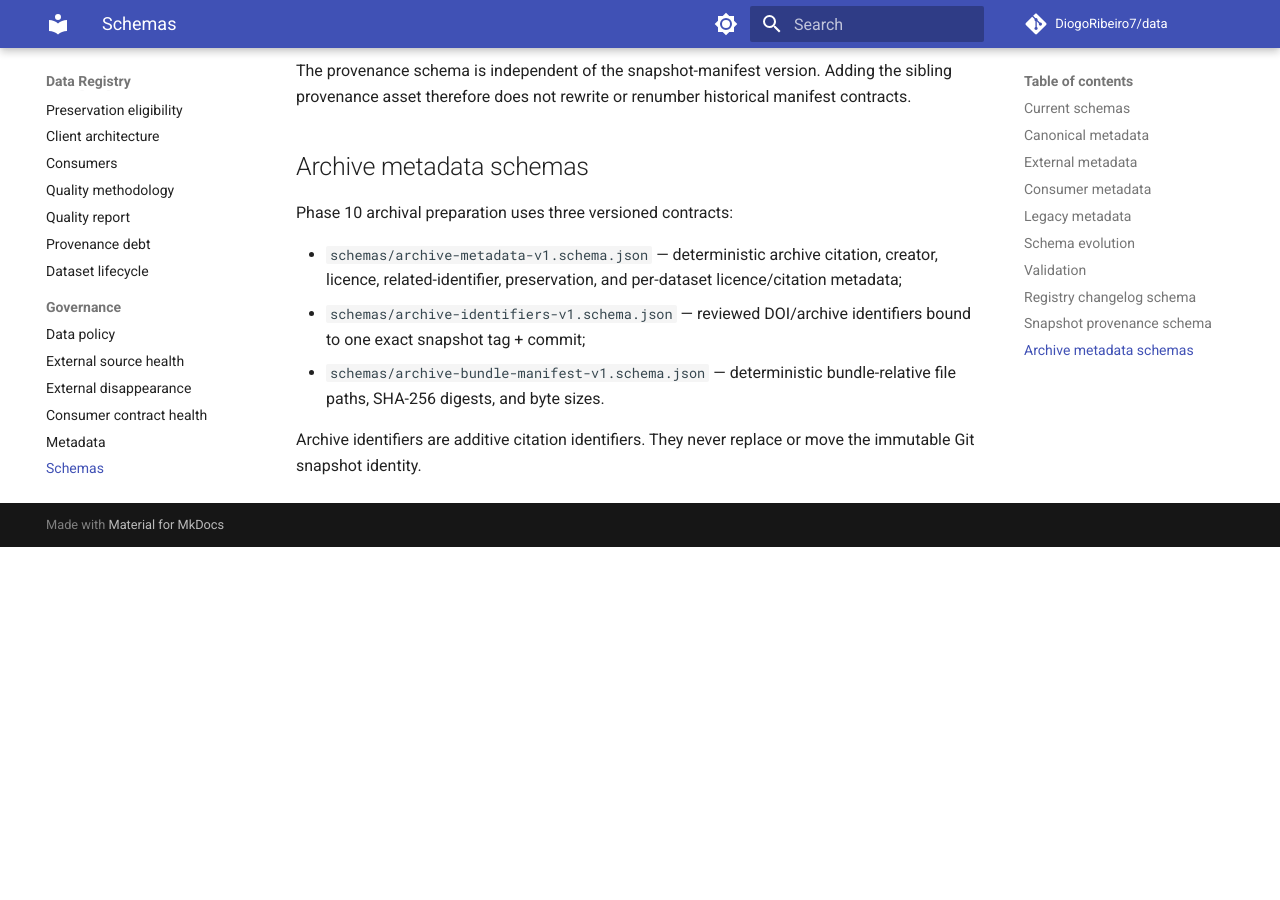
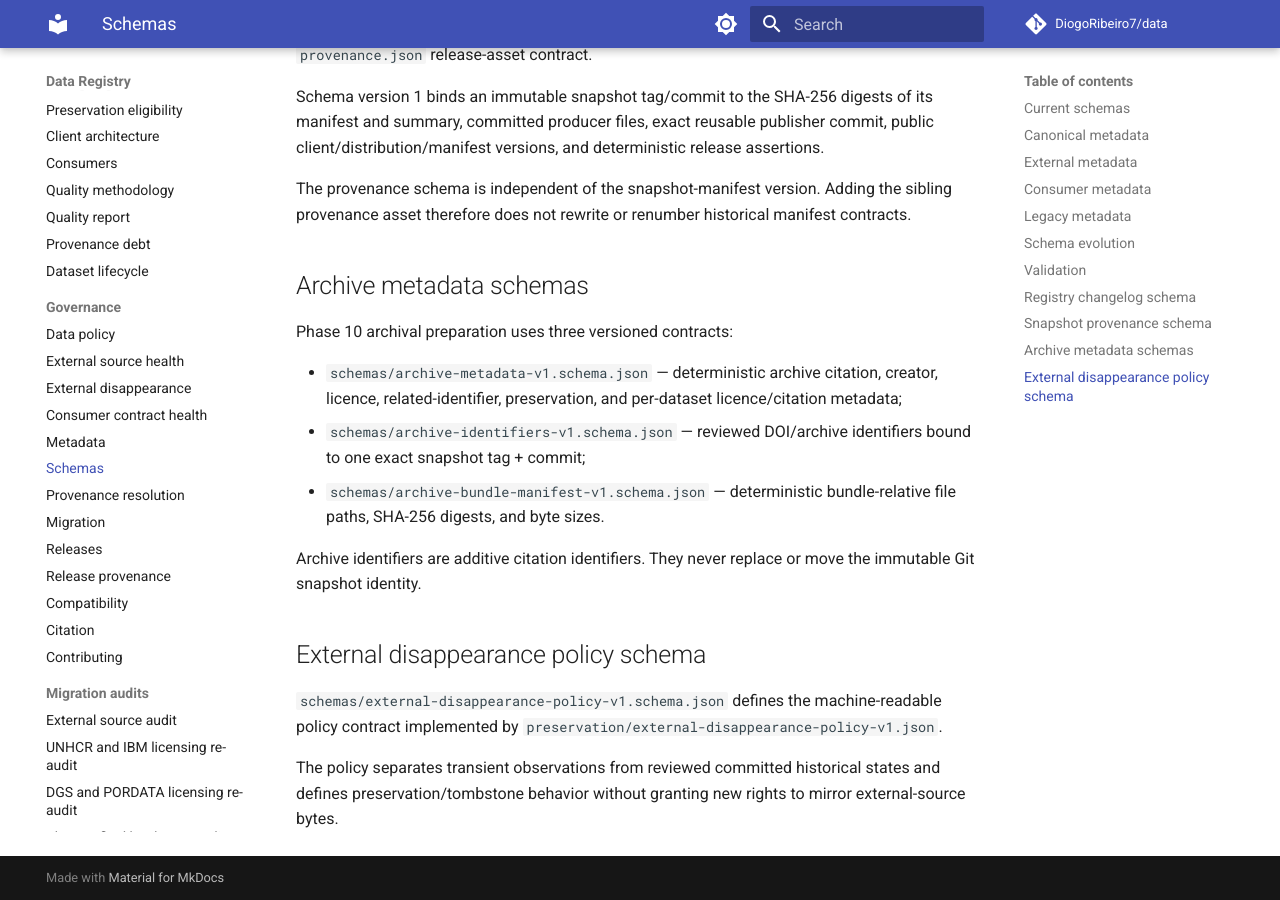
Before and after one commit to DiogoRibeiro7/data, an MkDocs documentation site: the page built from docs/SCHEMAS.md, in a window 1280 px wide and 900 px high, scrolled down 4214 px. Built offline with MkDocs 1.6.1 and Material for MkDocs 9.7.7, drawn with Linux system fonts in a browser that asks for light colours; comment, search, counter and statistics services are not loaded; before the commit the page ends 4761 px from its top, so only the background shows below that; some of the changed text lies outside the part shown.

Commit message:
docs: document external availability schema

```diff
--- a/docs/SCHEMAS.md
+++ b/docs/SCHEMAS.md
@@ -57,6 +57,12 @@
 
 External metadata may also include an optional structured `resolution` block
 for unresolved provenance, snapshot, lineage, or redistribution debt.
+
+It may also include an optional `availability` block for reviewed source
+moves, transient outages, permanent disappearance, or legal withdrawal.
+Moved and terminal states require evidence; moved records also require a
+replacement URL. Existing records without this block remain valid and are
+interpreted as live.
 
 See [provenance and licensing resolution evidence](PROVENANCE_RESOLUTION.md).
 
@@ -169,3 +175,14 @@
 
 Archive identifiers are additive citation identifiers. They never replace or
 move the immutable Git snapshot identity.
+
+
+## External disappearance policy schema
+
+`schemas/external-disappearance-policy-v1.schema.json` defines the
+machine-readable policy contract implemented by
+`preservation/external-disappearance-policy-v1.json`.
+
+The policy separates transient observations from reviewed committed historical
+states and defines preservation/tombstone behavior without granting new rights
+to mirror external-source bytes.
```
